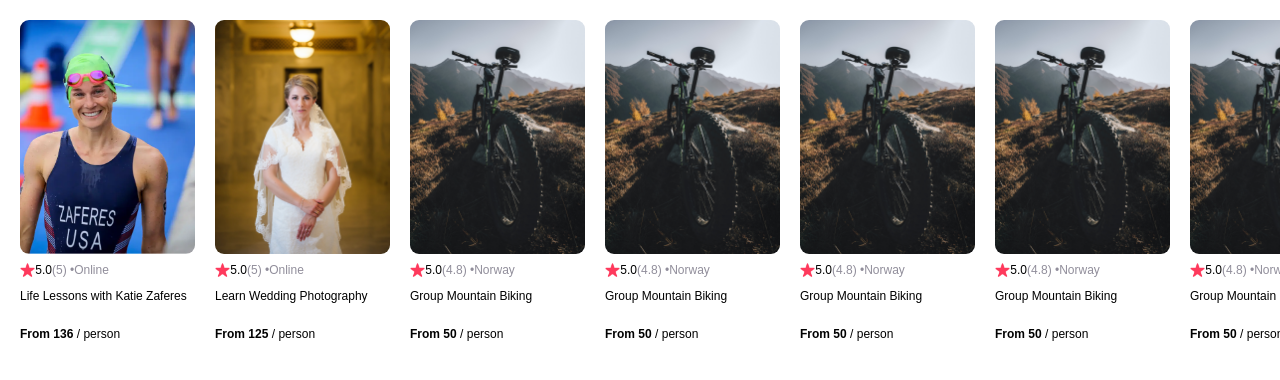
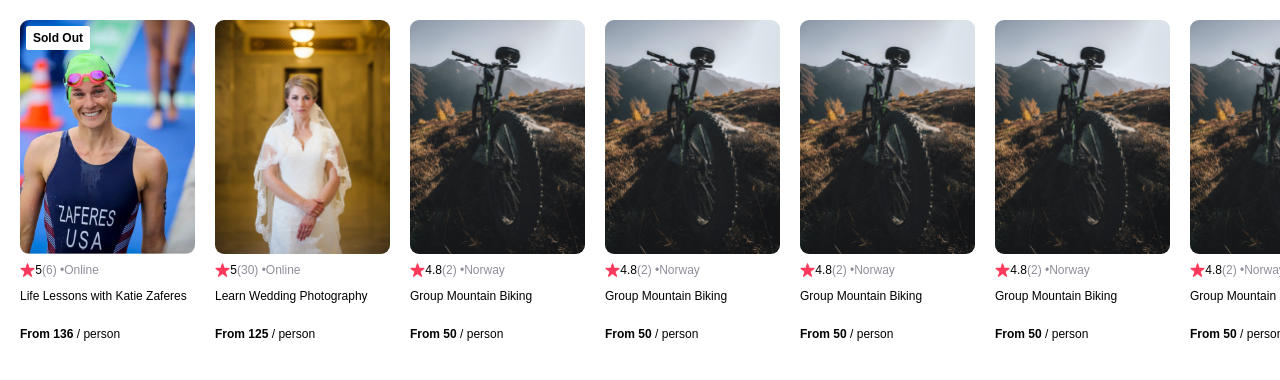
Before and after one commit to Noman-Memon/airbnb, a React (Create React App) app: page / in a window 1280 px wide. Shown: the top 380 px of the page. Built offline with nearby package versions, Linux system fonts and the light colour scheme.

Commit message:
edit props.openSpots

```diff
--- a/src/App.js
+++ b/src/App.js
@@ -23,6 +23,7 @@
         title={item.title}
         price={item.price}
         key={item.id}
+        openSpots={item.openSpots}
       />
     )
   })
--- a/src/components/Card.js
+++ b/src/components/Card.js
@@ -6,11 +6,12 @@
   // console.log(props)
   return (
     <div className="card">
+      {props.openSpots === 0 && <div className="card--badge">Sold Out</div>}
       <img src={props.img} className="card--image" alt="" />
       <div className="card--stats">
         <img src="./image/star.png" className="card--star" alt="" />
-        <span>5.0</span>
-        <span className="gray">({props.rating}) • </span>
+        <span>{props.rating}</span>
+        <span className="gray">({props.reviewContent}) • </span>
         <span className="gray">{props.location}</span>
       </div>
       <p>{props.title}</p>
--- a/src/style.css
+++ b/src/style.css
@@ -125,6 +125,7 @@
   flex: 0 0 auto; /* ADD */
   display: flex; /* ADD */
   flex-direction: column; /* ADD */
+  position: relative;
 }
 
 .card--image {
@@ -152,3 +153,12 @@
 .card--price {
   margin-top: auto;
 }
+.card--badge {
+  position: absolute;
+  top: 6px;
+  left: 6px;
+  background-color: white;
+  padding: 5px 7px;
+  border-radius: 2px;
+  font-weight: bold;
+}
```
